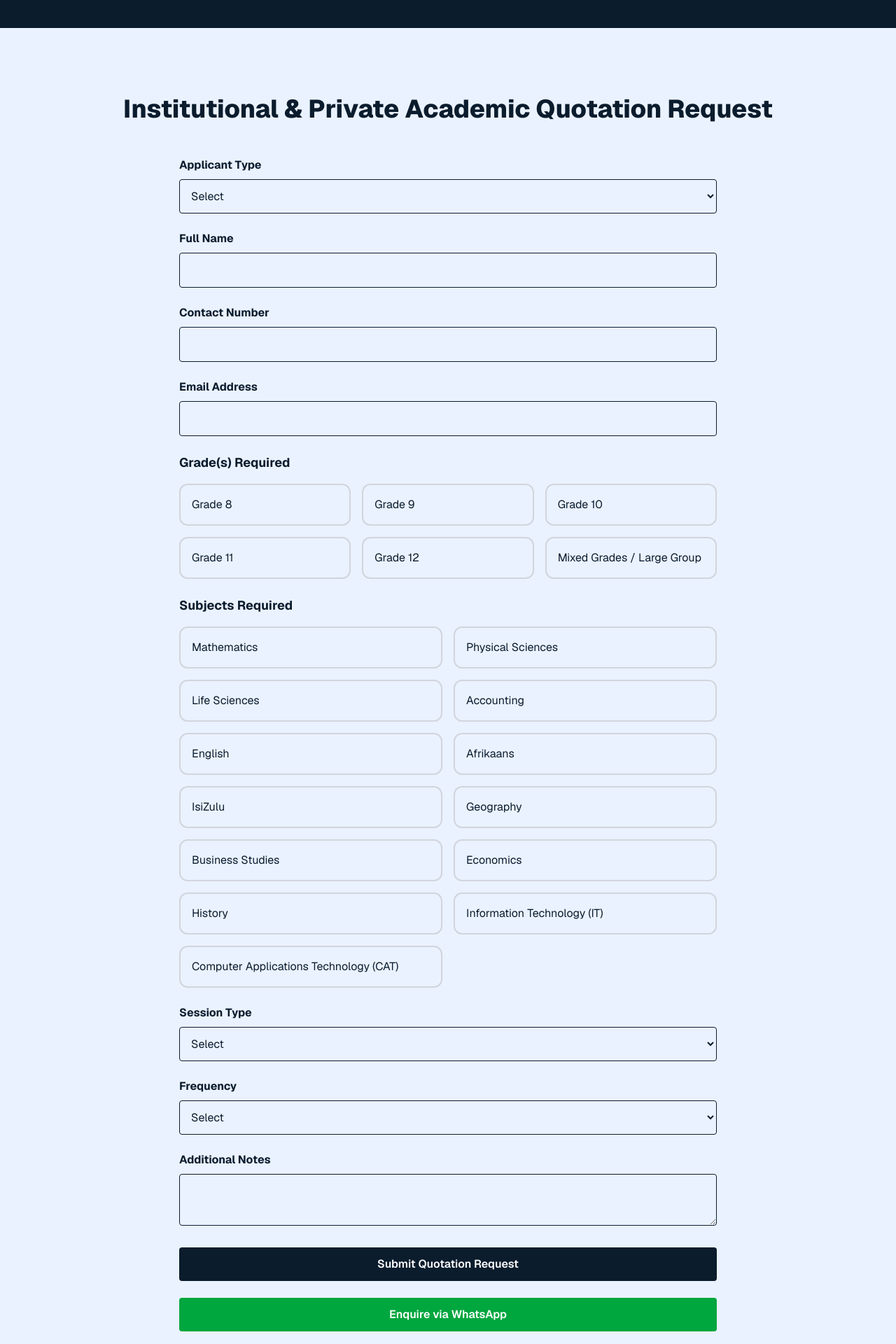
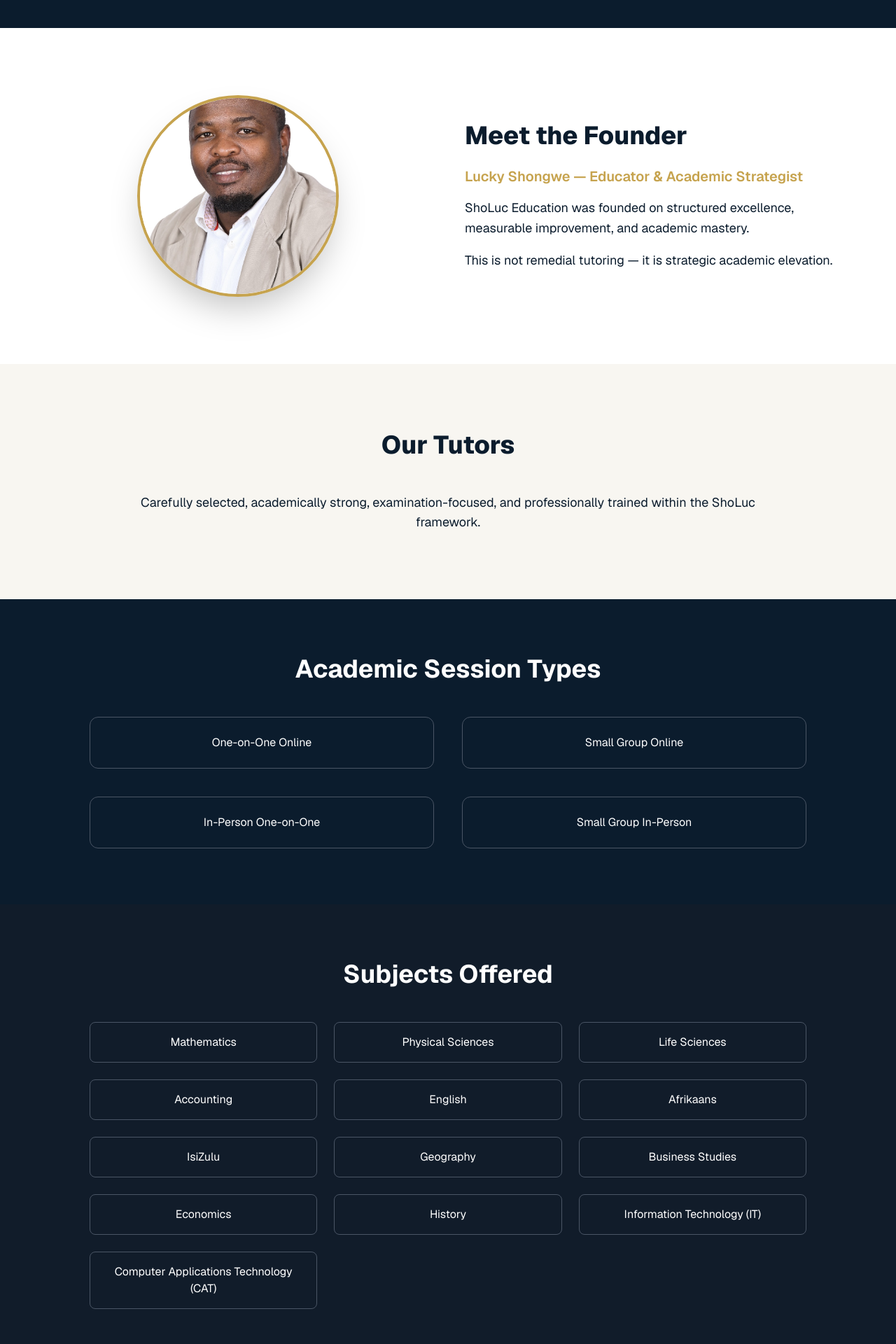
Before and after one commit to sholucholdings-hash/sholuc-education, a Next.js app: page / in a window 1280 px wide. Shown: the part 380-2300 px from the top of the page at 70% size. Built offline with nearby package versions, Linux system fonts and the light colour scheme.

Commit message:
Full stable layout with premium cards and all sections restored

```diff
--- a/app/page.tsx
+++ b/app/page.tsx
@@ -69,7 +69,6 @@
 
   const handleWhatsApp = (form: HTMLFormElement) => {
     const formData = new FormData(form);
-
     const selectedSubjects = formData.getAll("subjects").join(", ");
     const selectedGrades = formData.getAll("grades").join(", ");
 
@@ -107,7 +106,6 @@
           Elite Academic Tutoring for Grades 8–12.
           Nationwide Online Excellence. Institutional Partnerships.
         </p>
-
         <a
           href="#quotation"
           className="bg-[#C6A34E] text-black px-8 py-4 rounded-xl font-semibold hover:bg-[#b8923f] transition"
@@ -116,70 +114,127 @@
         </a>
       </section>
 
+      {/* FOUNDER */}
+      <section className="bg-white text-[#0B1C2D] py-24 px-6">
+        <div className="max-w-6xl mx-auto grid md:grid-cols-2 gap-12 items-center">
+          <div className="flex justify-center">
+            <img
+              src="/founder.jpg"
+              alt="Founder"
+              className="w-72 h-72 object-cover rounded-full shadow-2xl border-4 border-[#C6A34E]"
+            />
+          </div>
+          <div>
+            <h2 className="text-4xl font-extrabold mb-6">
+              Meet the Founder
+            </h2>
+            <p className="text-xl font-semibold mb-4 text-[#C6A34E]">
+              Lucky Shongwe — Educator & Academic Strategist
+            </p>
+            <p className="text-lg leading-relaxed mb-4">
+              ShoLuc Education was founded on structured excellence,
+              measurable improvement, and academic mastery.
+            </p>
+            <p className="text-lg leading-relaxed">
+              This is not remedial tutoring — it is strategic academic elevation.
+            </p>
+          </div>
+        </div>
+      </section>
+
+      {/* TUTORS */}
+      <section className="bg-[#F8F6F1] text-[#0B1C2D] py-24 px-6">
+        <div className="max-w-6xl mx-auto text-center">
+          <h2 className="text-4xl font-extrabold mb-12">
+            Our Tutors
+          </h2>
+          <p className="text-lg max-w-4xl mx-auto">
+            Carefully selected, academically strong, examination-focused,
+            and professionally trained within the ShoLuc framework.
+          </p>
+        </div>
+      </section>
+
+      {/* SESSION TYPES */}
+      <section className="py-20 px-6 text-center">
+        <h2 className="text-4xl font-bold mb-12">Academic Session Types</h2>
+        <div className="grid md:grid-cols-2 gap-10 max-w-5xl mx-auto">
+          <div className="border border-gray-600 p-6 rounded-xl">
+            One-on-One Online
+          </div>
+          <div className="border border-gray-600 p-6 rounded-xl">
+            Small Group Online
+          </div>
+          <div className="border border-gray-600 p-6 rounded-xl">
+            In-Person One-on-One
+          </div>
+          <div className="border border-gray-600 p-6 rounded-xl">
+            Small Group In-Person
+          </div>
+        </div>
+      </section>
+
+      {/* SUBJECTS DISPLAY */}
+      <section className="bg-[#111C2A] py-20 px-6 text-center">
+        <h2 className="text-4xl font-bold mb-12">Subjects Offered</h2>
+        <div className="grid md:grid-cols-3 gap-6 max-w-5xl mx-auto">
+          {subjects.map((subject) => (
+            <div key={subject} className="border border-gray-600 p-4 rounded-lg">
+              {subject}
+            </div>
+          ))}
+        </div>
+      </section>
+
+      {/* TESTIMONIALS */}
+      <section className="bg-[#111C2A] py-24 px-6 text-white">
+        <div className="max-w-6xl mx-auto text-center">
+          <h2 className="text-4xl font-bold mb-16">
+            What Parents & Schools Say
+          </h2>
+          <div className="grid md:grid-cols-2 gap-10">
+            <div className="bg-[#0B1C2D] p-8 rounded-2xl">
+              “Marks improved significantly.”
+            </div>
+            <div className="bg-[#0B1C2D] p-8 rounded-2xl">
+              “Professional and structured.”
+            </div>
+            <div className="bg-[#0B1C2D] p-8 rounded-2xl">
+              “Highly recommended.”
+            </div>
+            <div className="bg-[#0B1C2D] p-8 rounded-2xl">
+              “Excellent academic support.”
+            </div>
+          </div>
+        </div>
+      </section>
+
       {/* QUOTATION FORM */}
       <section id="quotation" className="bg-[#EAF2FF] py-24 px-6 text-[#0B1C2D]">
         <h2 className="text-4xl font-extrabold text-center mb-12">
-          Institutional & Private Academic Quotation Request
+          Request a Quotation
         </h2>
 
-        <form onSubmit={handleSubmit} className="max-w-3xl mx-auto space-y-6">
+        <form onSubmit={handleSubmit} className="max-w-3xl mx-auto space-y-8">
 
-          {/* Applicant Type */}
-          <div>
-            <label className="font-bold block mb-2">Applicant Type</label>
-            <select
-              name="applicant"
-              required
-              onChange={(e) => setApplicantType(e.target.value)}
-              className="w-full p-3 rounded border"
-            >
-              <option value="">Select</option>
-              <option>Parent</option>
-              <option>School</option>
-              <option>NPO</option>
-              <option>NGO</option>
-            </select>
-          </div>
-
-          {/* Name */}
           <div>
             <label className="font-bold block mb-2">Full Name</label>
             <input name="name" required className="w-full p-3 rounded border" />
           </div>
 
-          {/* Contact */}
+          {/* PREMIUM GRADE CARDS */}
           <div>
-            <label className="font-bold block mb-2">Contact Number</label>
-            <input name="contact" required className="w-full p-3 rounded border" />
-          </div>
-
-          {/* Email */}
-          <div>
-            <label className="font-bold block mb-2">Email Address</label>
-            <input type="email" name="email" required className="w-full p-3 rounded border" />
-          </div>
-
-          {/* Grade Multi-Select (Premium Cards) */}
-<div>
-  <label className="font-bold block mb-4 text-lg">
-    Grade(s) Required
-  </label>
-
+            <label className="font-bold block mb-4">Grade(s)</label>
             <div className="grid md:grid-cols-3 gap-4">
               {gradesList.map((grade) => (
                 <label key={grade} className="cursor-pointer">
-        <input
-          type="checkbox"
-          name="grades"
-          value={grade}
-          className="peer hidden"
-        />
+                  <input type="checkbox" name="grades" value={grade} className="peer hidden"/>
                   <div className="p-4 rounded-xl border-2 border-gray-300
                                   peer-checked:border-[#C6A34E]
                                   peer-checked:bg-[#0B1C2D]
                                   peer-checked:text-white
                                   hover:border-[#C6A34E]
-                        transition-all duration-200">
+                                  transition">
                     {grade}
                   </div>
                 </label>
@@ -187,28 +242,19 @@
             </div>
           </div>
 
-
-{/* Subjects Multi-Select (Premium Cards) */}
+          {/* PREMIUM SUBJECT CARDS */}
           <div>
-  <label className="font-bold block mb-4 text-lg">
-    Subjects Required
-  </label>
-
+            <label className="font-bold block mb-4">Subjects</label>
             <div className="grid md:grid-cols-2 gap-4">
               {subjects.map((subject) => (
                 <label key={subject} className="cursor-pointer">
-        <input
-          type="checkbox"
-          name="subjects"
-          value={subject}
-          className="peer hidden"
-        />
+                  <input type="checkbox" name="subjects" value={subject} className="peer hidden"/>
                   <div className="p-4 rounded-xl border-2 border-gray-300
                                   peer-checked:border-[#C6A34E]
                                   peer-checked:bg-[#0B1C2D]
                                   peer-checked:text-white
                                   hover:border-[#C6A34E]
-                        transition-all duration-200">
+                                  transition">
                     {subject}
                   </div>
                 </label>
@@ -216,63 +262,18 @@
             </div>
           </div>
 
-          {/* Session Type */}
-          <div>
-            <label className="font-bold block mb-2">Session Type</label>
-            <select name="session" required className="w-full p-3 rounded border">
-              <option value="">Select</option>
-              <option>One-on-One Online</option>
-              <option>Small Group Online (2–5)</option>
-              <option>In-Person One-on-One</option>
-              <option>Small Group In-Person</option>
-              <option>School Workshop / Intervention</option>
-            </select>
-          </div>
-
-          {/* Frequency */}
-          <div>
-            <label className="font-bold block mb-2">Frequency</label>
-            <select name="frequency" required className="w-full p-3 rounded border">
-              <option value="">Select</option>
-              <option>Once per week</option>
-              <option>Twice per week</option>
-              <option>3+ Sessions per week</option>
-              <option>Intensive Exam Programme</option>
-            </select>
-          </div>
-
-          {/* Notes */}
-          <div>
-            <label className="font-bold block mb-2">Additional Notes</label>
-            <textarea name="notes" className="w-full p-3 rounded border" />
-          </div>
-
           <button
             type="submit"
-            disabled={loading}
             className="w-full bg-[#0B1C2D] text-white py-3 rounded font-semibold hover:bg-black transition"
           >
-            {loading ? "Submitting..." : "Submit Quotation Request"}
+            Submit Quotation Request
           </button>
 
-          <button
-            type="button"
-            onClick={(e) => handleWhatsApp(e.currentTarget.form!)}
-            className="w-full bg-green-600 text-white py-3 rounded font-semibold hover:bg-green-700 transition"
-          >
-            Enquire via WhatsApp
-          </button>
-
-          {success && (
-            <p className="text-green-600 text-center font-medium">
-              Your request has been submitted successfully.
-            </p>
-          )}
         </form>
       </section>
 
       <footer className="bg-black py-10 text-center text-sm">
-        © {new Date().getFullYear()} ShoLuc Education | Nationwide Academic Excellence
+        © {new Date().getFullYear()} ShoLuc Education
       </footer>
     </div>
   );
```
Lines whose indentation alone changed are shown as unchanged.
